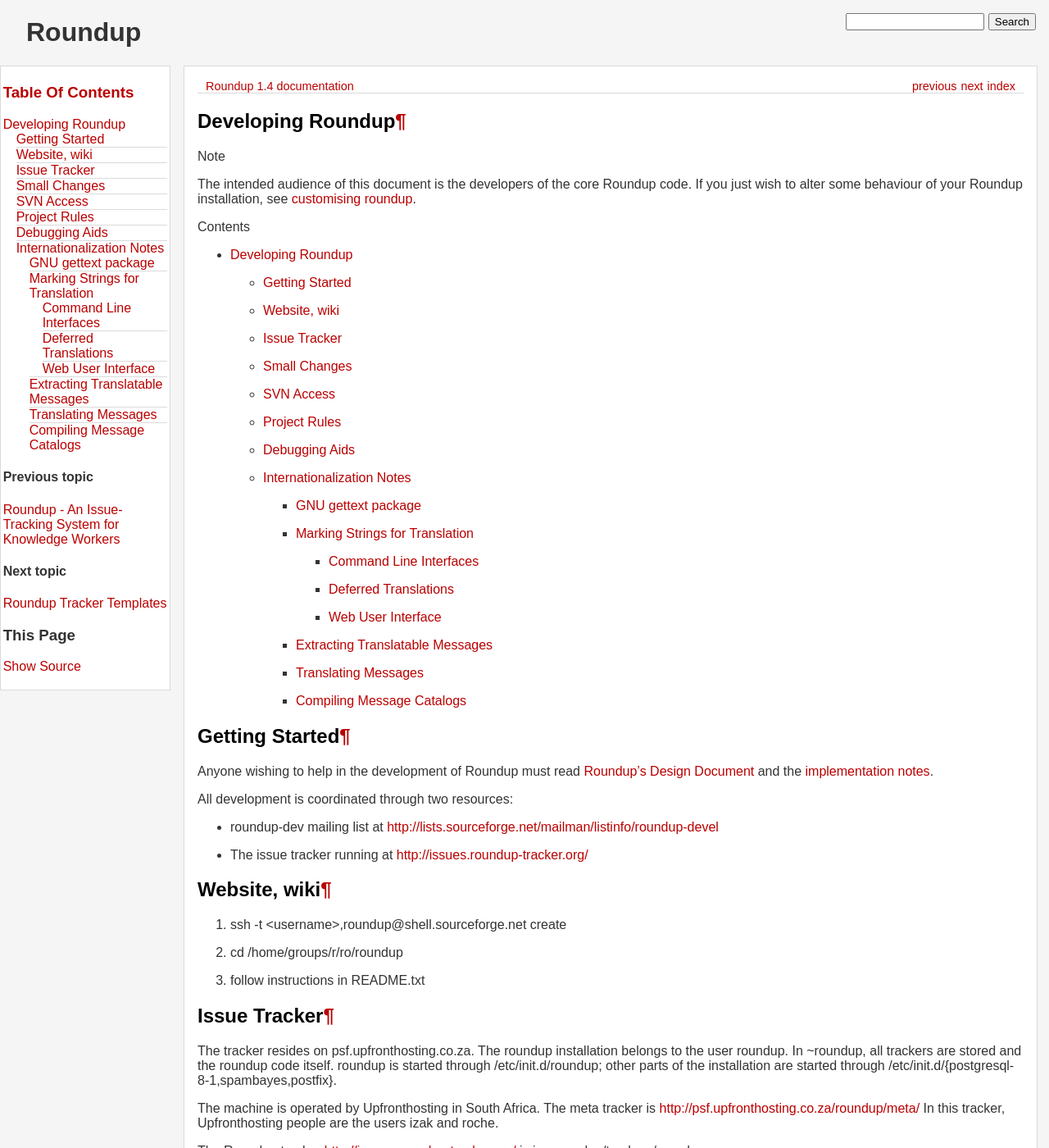
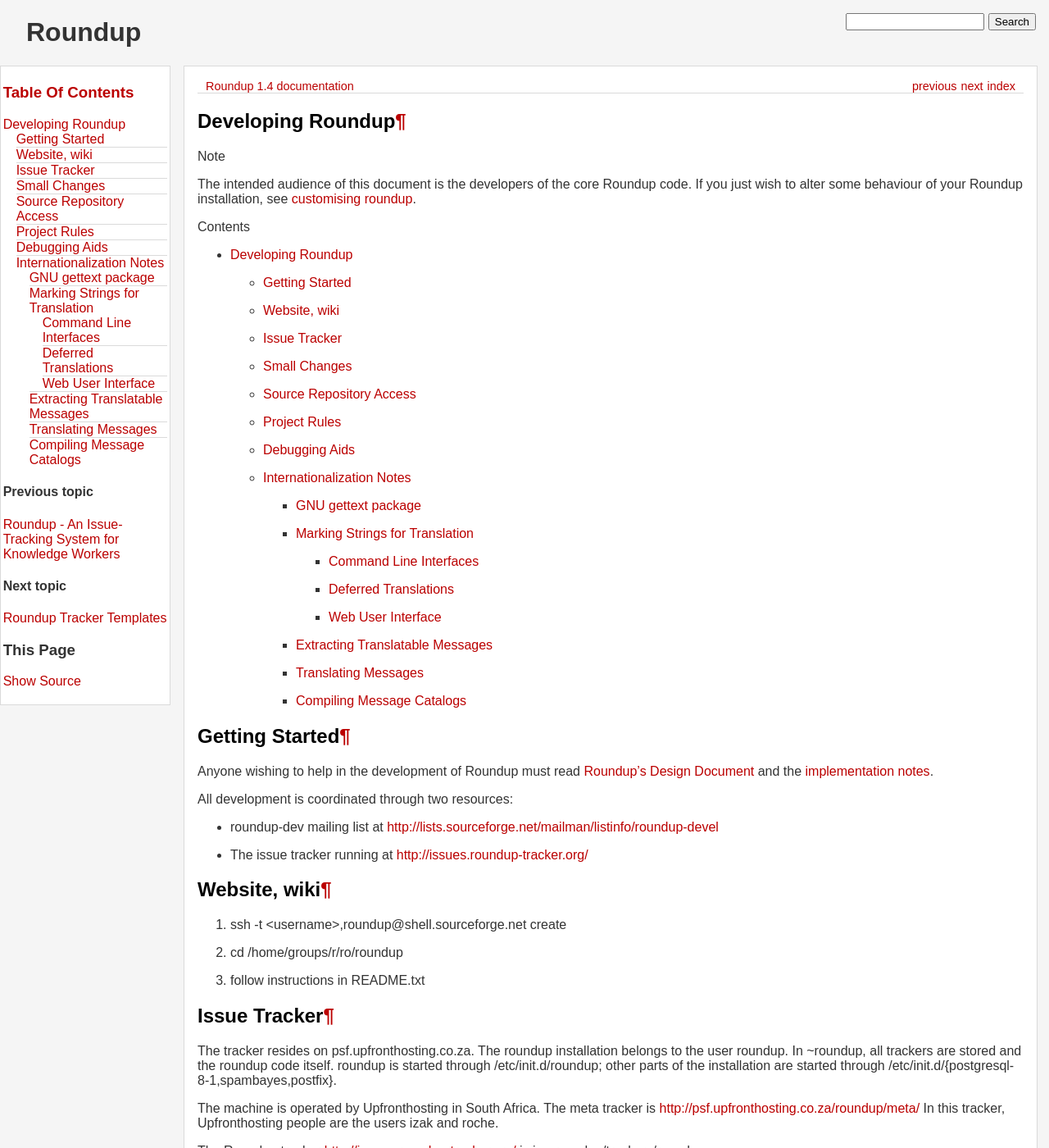
Before and after one commit to roundup-tracker/roundup, a Sphinx documentation site: the page built from doc/developers.txt, in a window 1280 px wide and 1400 px high. Shown: the whole window at 82% size. Built offline with Sphinx 7.4.7, drawn with Linux system fonts in a browser that asks for light colours; pages that are not in the unit, such as notebooks, are missing from menus; some of the changed text lies outside the part shown.

Commit message:
remove old website HT file support; alter repository mentioned in developers doc

```diff
--- a/doc/developers.txt
+++ b/doc/developers.txt
@@ -59,8 +59,8 @@
 patches attached that give context diffs of the affected source.
 
 
-SVN Access
-----------
+Source Repository Access
+------------------------
 
 See http://www.roundup-tracker.org/code.html.
 For all other questions ask on the development mailinglist.
```
Also changed, not shown: 1 other file.
